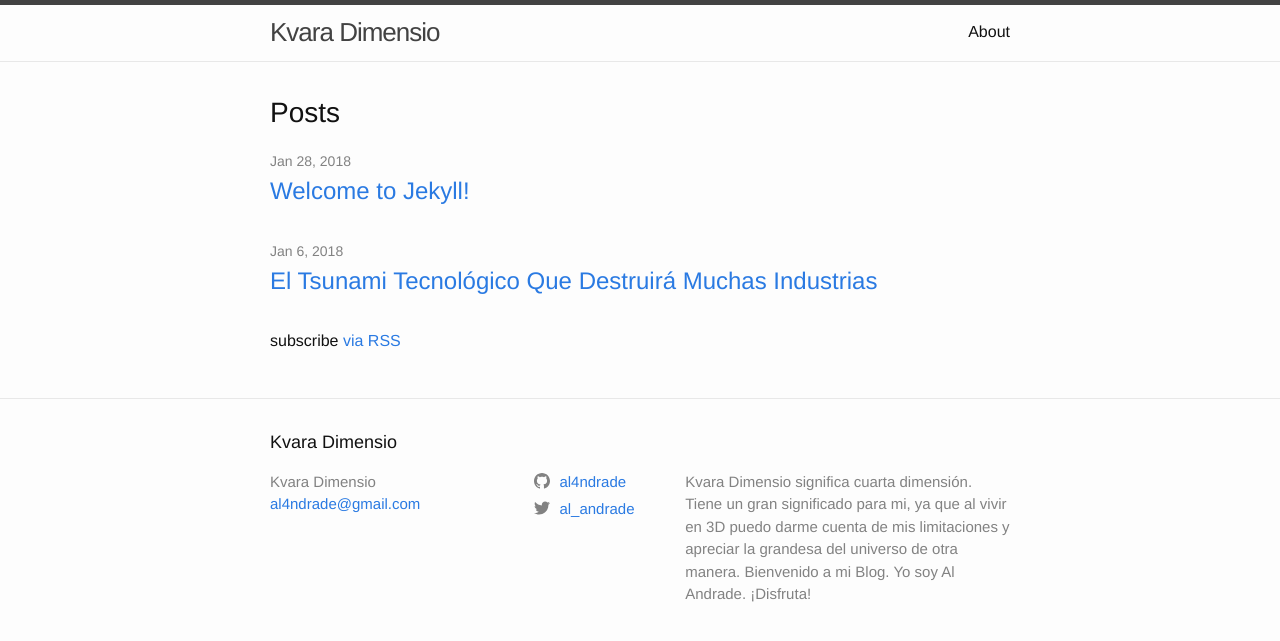
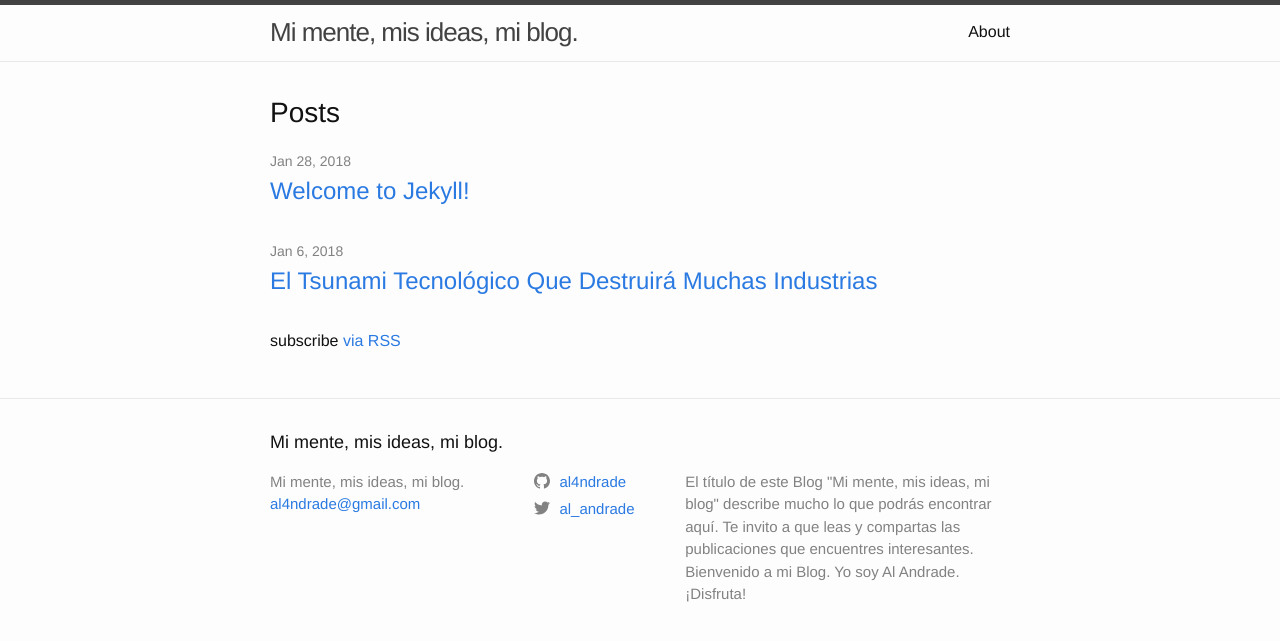
Before and after one commit to al4ndrade/al4ndrade.github.io, a Jekyll site: the page built from index.md, in a window 1280 px wide. Shown: the top 641 px of the page. Built offline with Jekyll 4.4.1, drawn with Linux system fonts in a browser that asks for light colours.

Commit message:
Modify Title and Description

```diff
--- a/_config.yml
+++ b/_config.yml
@@ -13,12 +13,11 @@
 # you will see them accessed via {{ site.title }}, {{ site.email }}, and so on.
 # You can create any custom variable you would like, and they will be accessible
 # in the templates via {{ site.myvariable }}.
-title: Kvara Dimensio
+title: Mi mente, mis ideas, mi blog.
 email: al4ndrade@gmail.com
 description: >- # this means to ignore newlines until "baseurl:"
-  Kvara Dimensio significa cuarta dimensión. Tiene un gran significado para mi,
-  ya que al vivir en 3D puedo darme cuenta de mis limitaciones y apreciar la
-  grandesa del universo de otra manera.
+  El título de este Blog "Mi mente, mis ideas, mi blog" describe mucho lo que podrás encontrar
+  aquí. Te invito a que leas y compartas las publicaciones que encuentres interesantes.
   Bienvenido a mi Blog. Yo soy Al Andrade. ¡Disfruta!
 baseurl: "" # the subpath of your site, e.g. /blog
 url: "https://al4ndrade.github.io" # the base hostname & protocol for your site, e.g. http://example.com
```
